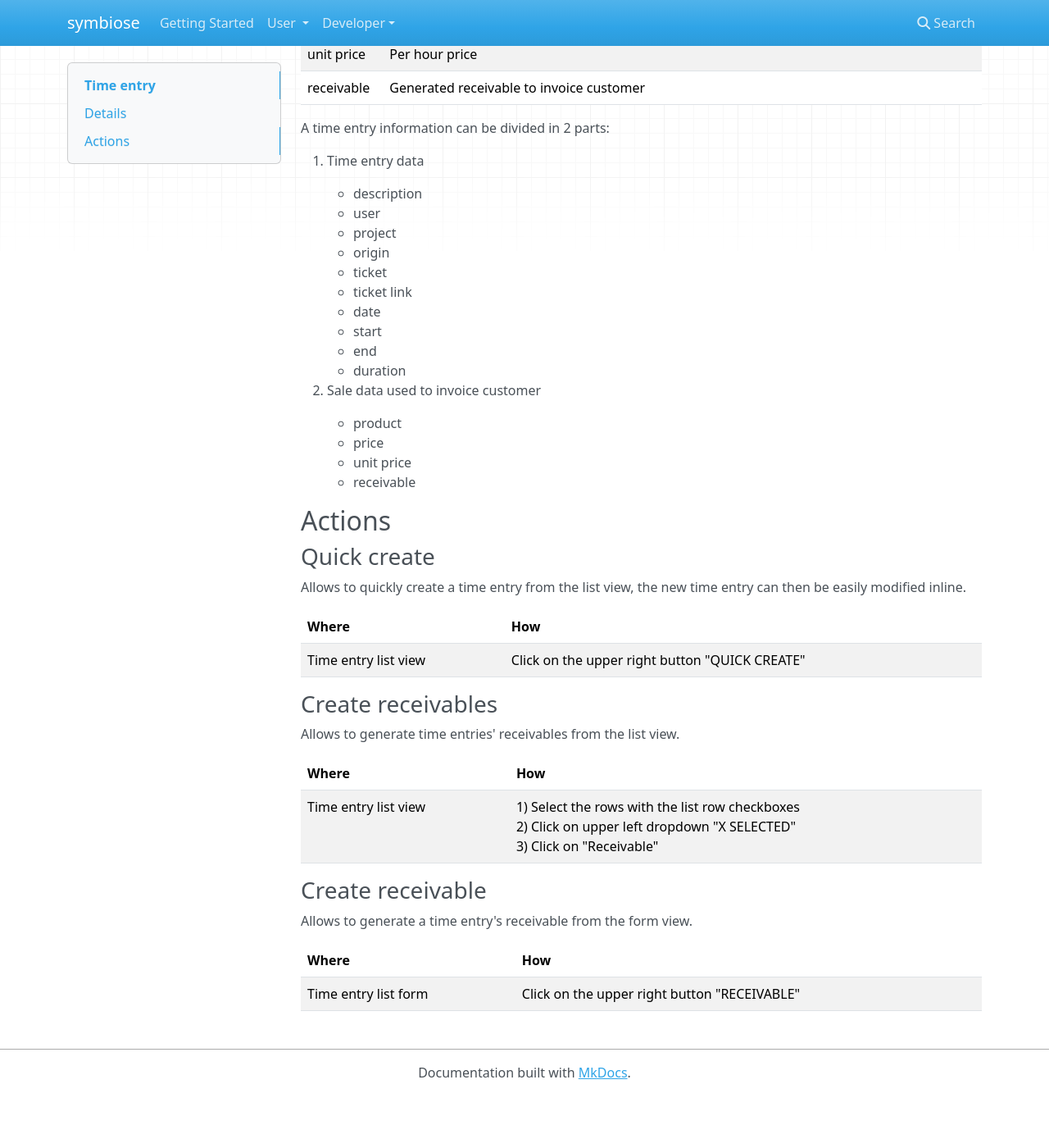
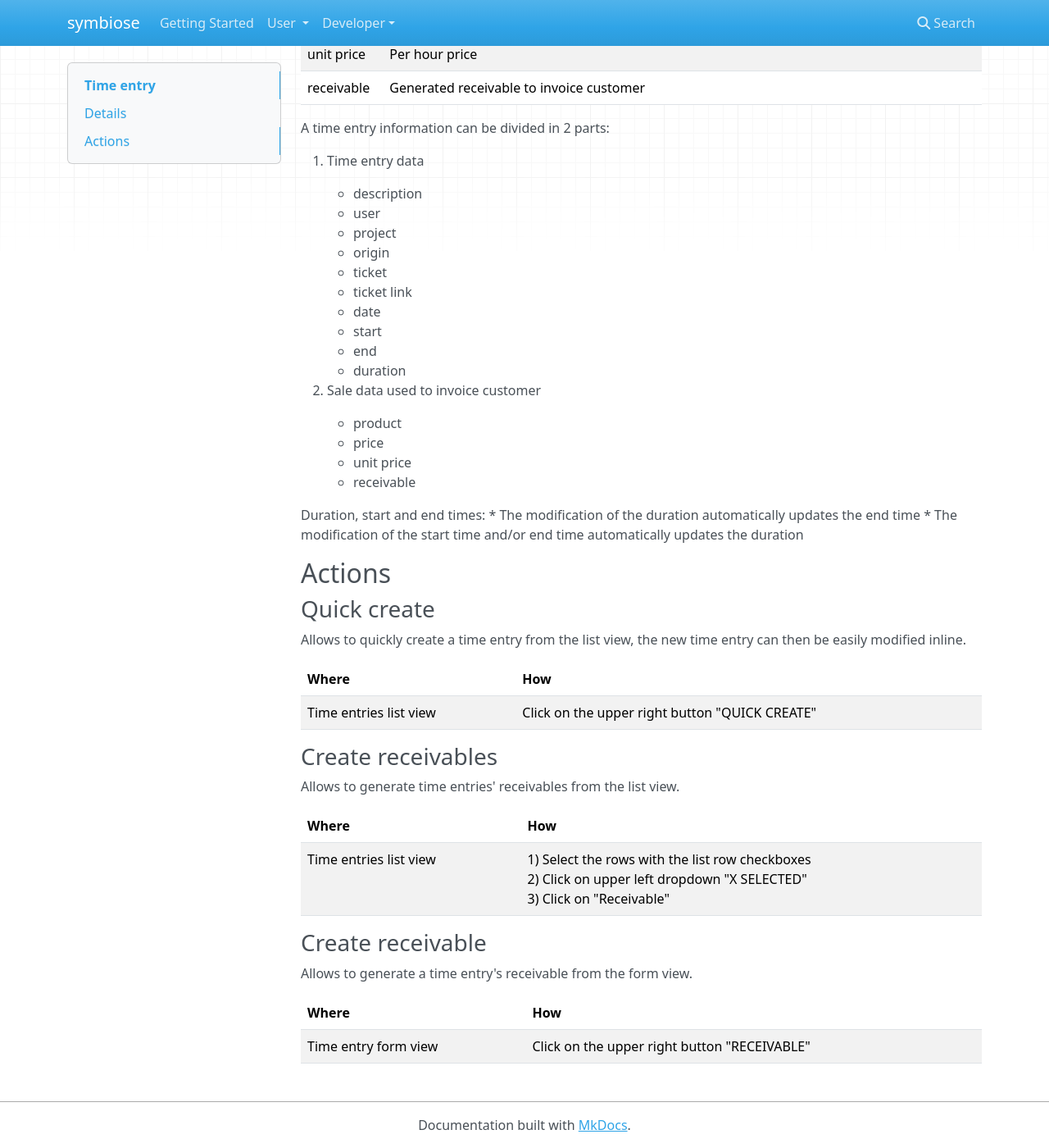
Before and after one commit to yesbabylon/symbiose-doc, an MkDocs documentation site: the page built from docs/user-manual/timetrack/time-entry.md, in a window 1280 px wide and 1400 px high, scrolled down 756 px. Shown: the whole window at 82% size. Built offline with MkDocs 1.6.1, drawn with Linux system fonts in a browser that asks for light colours; nearby versions of some CDN libraries; before the commit the page ends 2092 px from its top, so only the background shows below that.

Commit message:
Add details to time entry user manual

```diff
--- a/docs/user-manual/timetrack/time-entry.md
+++ b/docs/user-manual/timetrack/time-entry.md
@@ -42,23 +42,27 @@ A time entry information can be divided in 2 parts:
     - unit price
     - receivable
 
+Duration, start and end times:
+* The modification of the duration automatically updates the end time
+* The modification of the start time and/or end time automatically updates the duration
+
 ## Actions
 
 ### Quick create
 
 Allows to quickly create a time entry from the list view, the new time entry can then be easily modified inline.
 
-| Where                | How                                            |
-|----------------------|------------------------------------------------|
-| Time entry list view | Click on the upper right button "QUICK CREATE" |
+| Where                  | How                                            |
+|------------------------|------------------------------------------------|
+| Time entries list view | Click on the upper right button "QUICK CREATE" |
 
 ### Create receivables
 
 Allows to generate time entries' receivables from the list view.
 
-| Where                | How                                                                                                                               |
-|----------------------|-----------------------------------------------------------------------------------------------------------------------------------|
-| Time entry list view | 1) Select the rows with the list row checkboxes <br/> 2) Click on upper left dropdown "X SELECTED" <br/> 3) Click on "Receivable" |
+| Where                  | How                                                                                                                               |
+|------------------------|-----------------------------------------------------------------------------------------------------------------------------------|
+| Time entries list view | 1) Select the rows with the list row checkboxes <br/> 2) Click on upper left dropdown "X SELECTED" <br/> 3) Click on "Receivable" |
 
 ### Create receivable
 
@@ -66,4 +70,4 @@ Allows to generate a time entry's receivable from the form view.
 
 | Where                | How                                          |
 |----------------------|----------------------------------------------|
-| Time entry list form | Click on the upper right button "RECEIVABLE" |
+| Time entry form view | Click on the upper right button "RECEIVABLE" |
```
